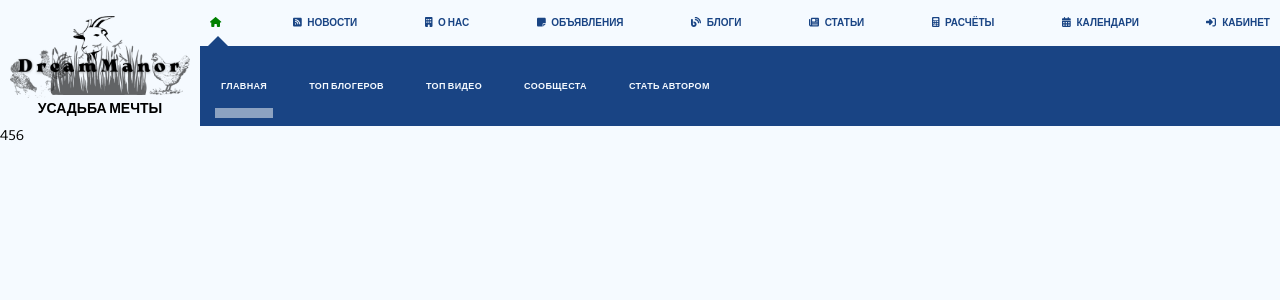
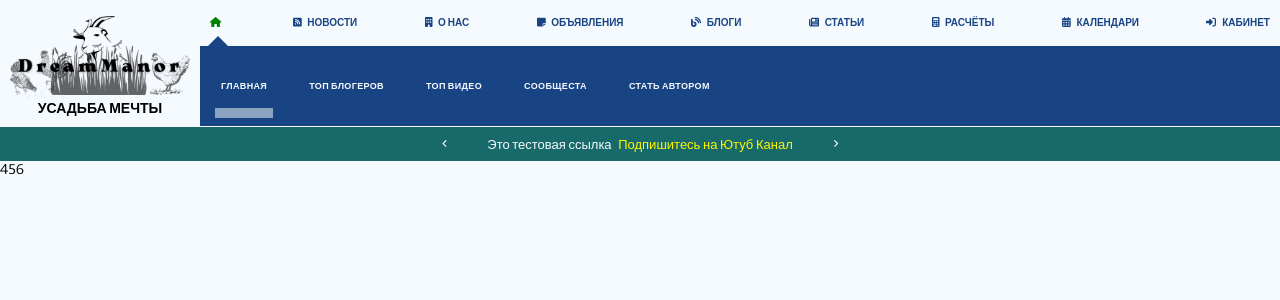
Before and after one commit to kochenov/frontend, a Vue app: page / in a window 1280 px wide. Shown: the top 300 px of the page. Built offline with nearby package versions, Linux system fonts and the light colour scheme.

Commit message:
Добавил компонент Promo Links

```diff
--- a/src/App.vue
+++ b/src/App.vue
@@ -2,15 +2,15 @@
 import { RouterView } from "vue-router";
 
 // Components
-import HeaderPart from "@/components/parts/HeaderPart.vue";
-//import BreadcrumbsNav from "@/components/parts/BreadcrumbsNav.vue";
-//import PromoLink from "@/components/parts/PromoLink.vue";
+import HeaderPart from "@/components/parts/header/HeaderPart.vue";
+import PromoLink from "@/components/parts/header/PromoLink.vue";
+//import BreadcrumbsNav from "@/components/parts/header/BreadcrumbsNav.vue";
 </script>
 
 <template>
   <HeaderPart />
-  <!-- <PromoLink />
-  <BreadcrumbsNav /> -->
+  <PromoLink />
+  <!--<BreadcrumbsNav /> -->
   <RouterView />
 </template>
 
--- /dev/null
+++ b/src/components/parts/header/PromoLink.vue
@@ -0,0 +1,98 @@
+<template>
+  <div class="promo-info-link">
+    <button @click="discrement" class="promo-info-link__btn-left">
+      <fa icon="angle-left" />
+    </button>
+    <ul class="promo-info-link__items">
+      <li class="promo-info-link__item">
+        <a class="promo-info-link__link" :href="links[num].url">
+          {{ links[num].textLink }}
+          <span class="color"> {{ links[num].textLinkOn }}</span></a
+        >
+      </li>
+    </ul>
+    <button @click="increment" class="promo-info-link__btn-right">
+      <fa icon="angle-right" />
+    </button>
+  </div>
+</template>
+
+<script setup>
+import { ref } from "vue";
+
+const num = ref(0);
+
+/**
+ * Рекламные ссылки
+ *  Массив объектов
+ * @todo ыцы
+ */
+const links = [
+  { url: "/", textLink: "Это тестовая ссылка", textLinkOn: "Подпишитесь на Ютуб Канал" },
+  {
+    url: "/calculation/seeding",
+    textLink: "Весна близко!",
+    textLinkOn: " Планируй свой огород!",
+  },
+  {
+    url: "https://kochenov.ru",
+    textLink: "Разработчик сайта",
+    textLinkOn: " Коченов Дмитрий",
+  },
+];
+const increment = () => {
+  num.value = links.length - 1 === num.value ? 0 : ++num.value;
+};
+const discrement = () => {
+  num.value = num.value === 0 ? links.length - 1 : --num.value;
+};
+</script>
+
+<style lang="scss" scoped>
+$promo-info-link-color1: rgb(245, 250, 255);
+
+.promo-info-link {
+  height: 34px;
+  background-color: #17696a;
+  display: flex;
+  justify-content: center;
+  align-items: center;
+  gap: 30px;
+
+  ul {
+    list-style: none;
+    padding: 0 5px;
+  }
+
+  a {
+    text-decoration: none;
+    color: $promo-info-link-color1;
+    font-size: 13px;
+
+    @include screen-size(sm) {
+      font-size: 12px;
+    }
+
+    span {
+      padding-left: 4px;
+    }
+
+    &:hover {
+      color: #b6fafb;
+    }
+  }
+
+  button {
+    background: none;
+    border: none;
+    color: $promo-info-link-color1;
+    font-size: 9px;
+    cursor: pointer;
+    padding: 5px;
+  }
+}
+
+.color {
+  color: #fff700;
+}
+</style>
```
Also changed, not shown: src/components/parts/header/HeaderPart.vue (renamed from src/components/parts/HeaderPart.vue).
